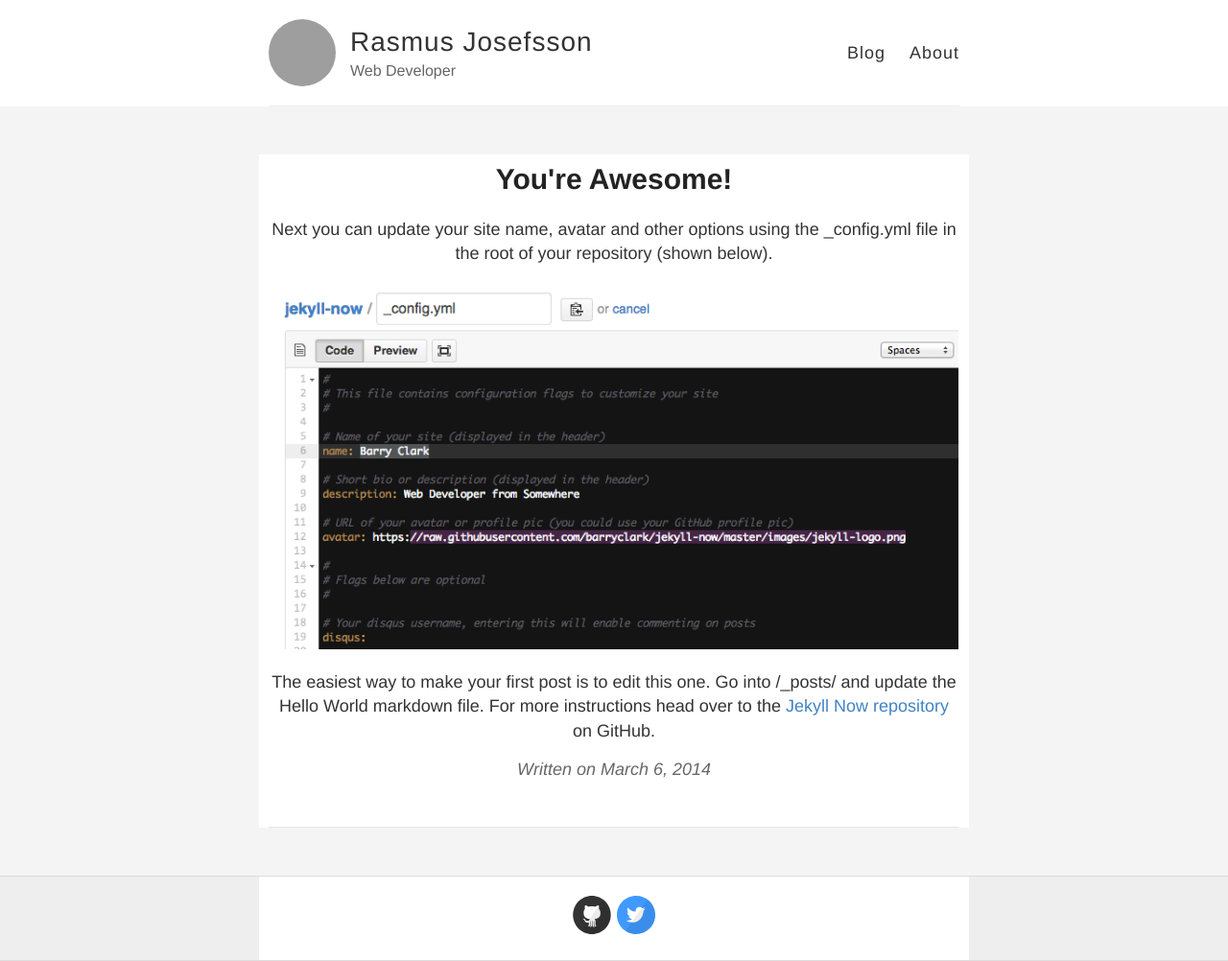
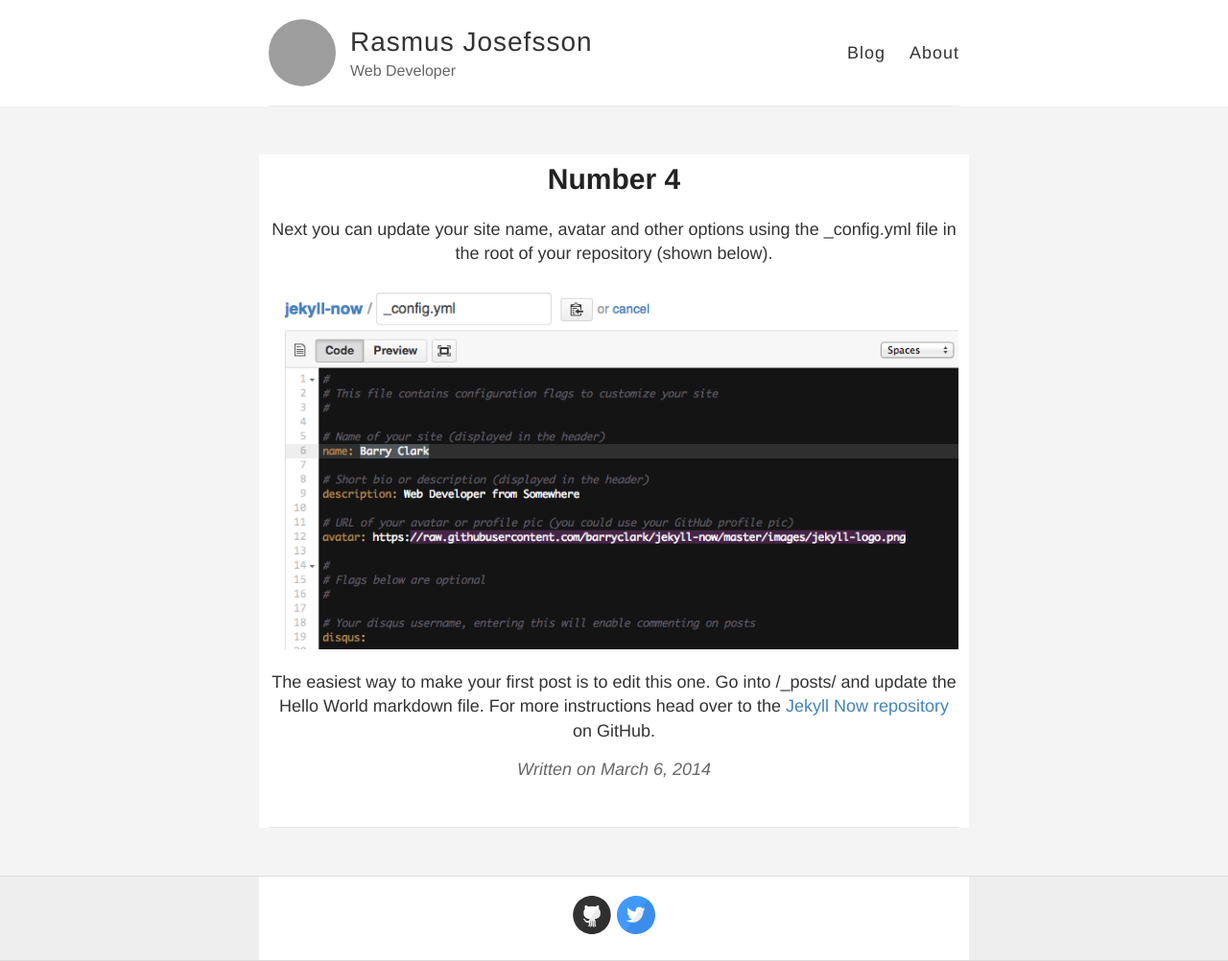
Before and after one commit to rajjejosefsson/rajjejosefsson.github.io, a Jekyll site: the page built from _posts/2014-3-6-awesome.md, in a window 1280 px wide. Shown: the whole page at 96% size. Built offline with Jekyll 4.4.1, drawn with Linux system fonts in a browser that asks for light colours; grey boxes are pictures that could not be loaded.

Commit message:
Update 2014-3-6-awesome.md

```diff
--- a/_posts/2014-3-6-awesome.md
+++ b/_posts/2014-3-6-awesome.md
@@ -1,6 +1,6 @@
 ---
 layout: post
-title: You're Awesome!
+title: Number 4
 ---
 
 Next you can update your site name, avatar and other options using the _config.yml file in the root of your repository (shown below).
```
